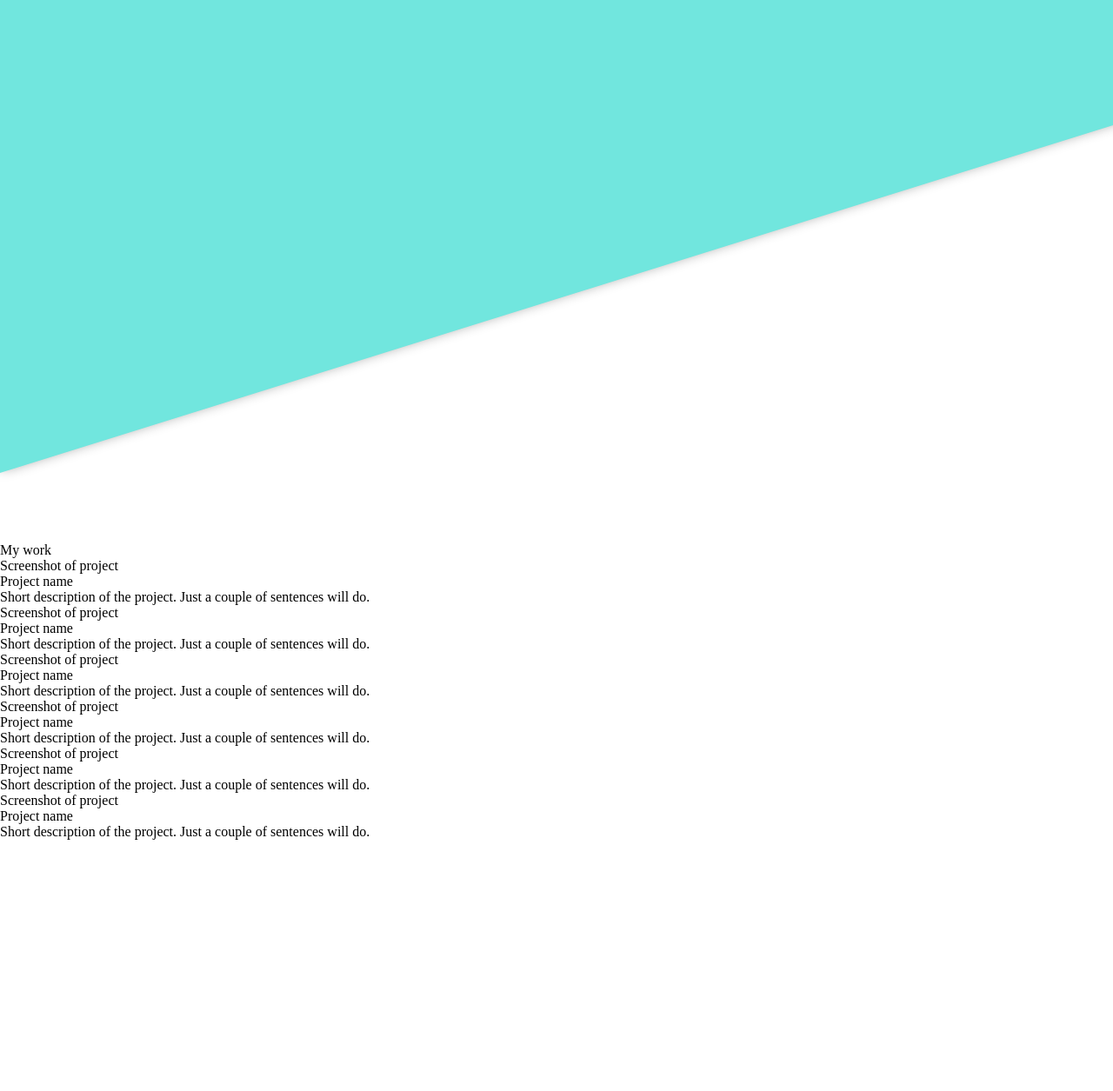
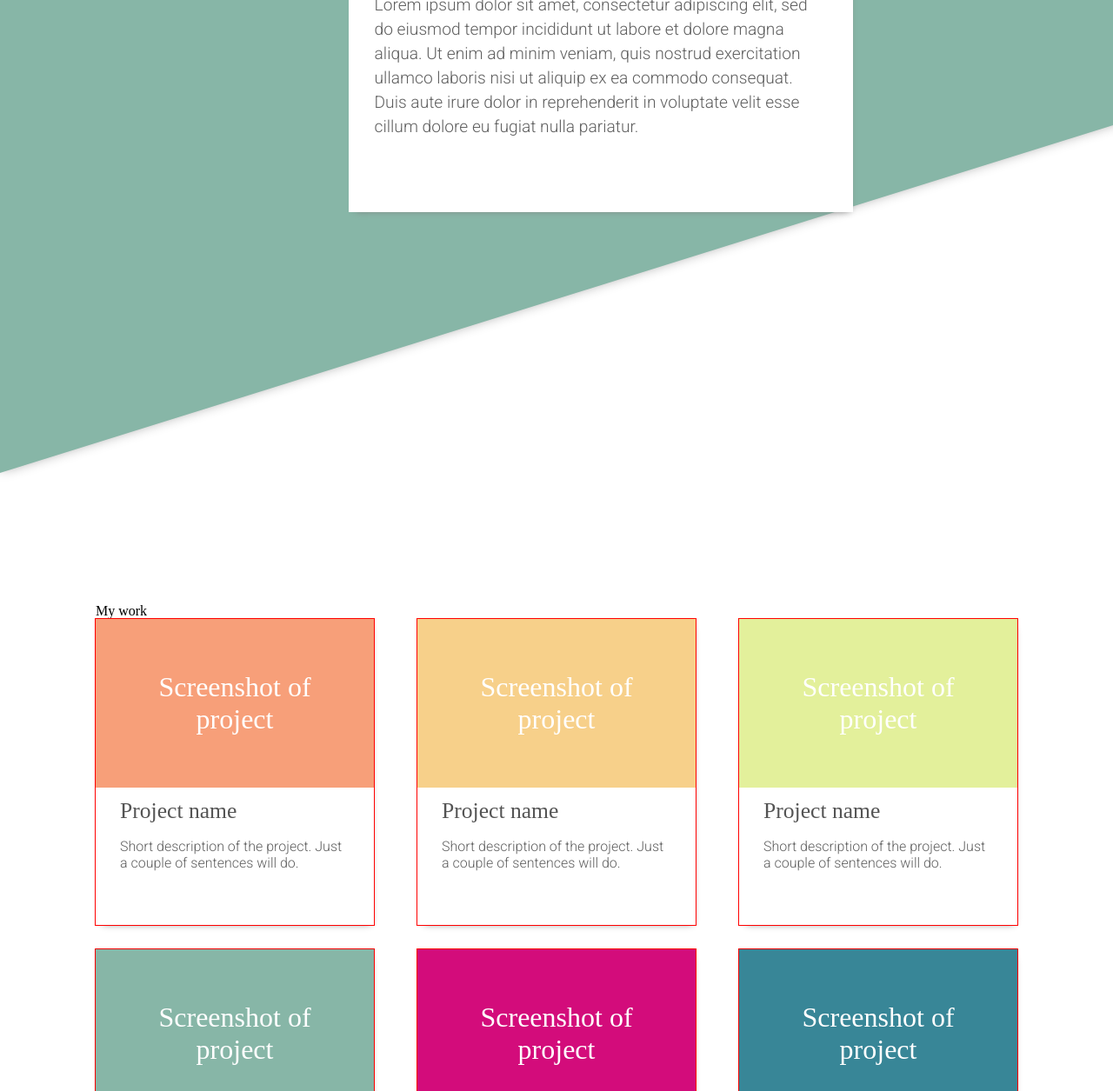
Before and after one commit to chavimiller/responsive-homepage, a plain HTML site: page index.html in a window 1280 px wide. Shown: the part 176-1431 px from the top of the page at 87% size. Drawn offline with Linux system fonts and the light colour scheme; a web font is replaced by a local one.

Commit message:
Start creating layout for each section

```diff
--- a/index.html
+++ b/index.html
@@ -17,18 +17,19 @@
       <span class="blue-bg-wrap">
         <span class="blue-bg"></span>
       </span>
+      <div class="profile-pic-frame">
         <div>Chavi Weisman</div>
-      <picture> </picture>
+        <picture></picture>
+      </div>
       <div class="about-frame">
-        <h1>About me</h1>
+        <h1 class="about-title">About me</h1>
         <p>
           Lorem ipsum dolor sit amet, consectetur adipiscing elit, sed do
           eiusmod tempor incididunt ut labore et dolore magna aliqua. Ut enim ad
           minim veniam, quis nostrud exercitation ullamco laboris nisi ut
           aliquip ex ea commodo consequat. Duis aute irure dolor in
           reprehenderit in voluptate velit esse cillum dolore eu fugiat nulla
-          pariatur. Excepteur sint occaecat cupidatat non proident, sunt in
-          culpa qui officia deserunt mollit anim id est laborum.
+          pariatur.
         </p>
         <div class="social-links">
           <div class="github-icon"></div>
@@ -41,81 +42,93 @@
       <h1>My work</h1>
       <div class="grid-container">
         <div class="card-container">
-          <div class="screenshot">
+          <div class="screenshot" style="background-color: #f79f79">
             <div>Screenshot of project</div>
           </div>
+          <div class="card-text-container">
             <div class="title-container">
-            <div>Project name</div>
+              <div class="project-name">Project name</div>
               <div class="project-links"></div>
             </div>
-          <div>
+            <p>
               Short description of the project. Just a couple of sentences will
               do.
+            </p>
           </div>
         </div>
         <div class="card-container">
-          <div class="screenshot">
+          <div class="screenshot" style="background-color: #f7d08a">
             <div>Screenshot of project</div>
           </div>
+          <div class="card-text-container">
             <div class="title-container">
-            <div>Project name</div>
+              <div class="project-name">Project name</div>
               <div class="project-links"></div>
             </div>
-          <div>
+            <p>
               Short description of the project. Just a couple of sentences will
               do.
+            </p>
           </div>
         </div>
         <div class="card-container">
-          <div class="screenshot">
+          <div class="screenshot" style="background-color: #e3f09b">
             <div>Screenshot of project</div>
           </div>
+          <div class="card-text-container">
             <div class="title-container">
-            <div>Project name</div>
+              <div class="project-name">Project name</div>
               <div class="project-links"></div>
             </div>
-          <div>
+            <p>
               Short description of the project. Just a couple of sentences will
               do.
+            </p>
           </div>
         </div>
         <div class="card-container">
-          <div class="screenshot">
+          <div class="screenshot" style="background-color: #87b6a7">
             <div>Screenshot of project</div>
           </div>
+          <div class="card-text-container">
             <div class="title-container">
-            <div>Project name</div>
+              <div class="project-name">Project name</div>
               <div class="project-links"></div>
             </div>
-          <div>
+            <p>
               Short description of the project. Just a couple of sentences will
               do.
+            </p>
           </div>
         </div>
         <div class="card-container">
-          <div class="screenshot">
+          <div class="screenshot" style="background-color: #d30c7b">
             <div>Screenshot of project</div>
           </div>
+          <div class="card-text-container">
             <div class="title-container">
-            <div>Project name</div>
+              <div class="project-name">Project name</div>
               <div class="project-links"></div>
             </div>
-          <div>
+            <p>
               Short description of the project. Just a couple of sentences will
               do.
+            </p>
           </div>
         </div>
         <div class="card-container">
-          <div class="screenshot">
+          <div class="screenshot" style="background-color: #388697">
             <div>Screenshot of project</div>
           </div>
+          <div class="card-text-container">
             <div class="title-container">
-            <div>Project name</div>
+              <div class="project-name">Project name</div>
               <div class="project-links"></div>
             </div>
-          <div>
+            <p>
               Short description of the project. Just a couple of sentences will
               do.
+            </p>
           </div>
         </div>
       </div>
@@ -143,6 +156,7 @@
           <div class="twitter-icon"></div>
         </div>
       </div>
+      <div class="right-side"></div>
     </div>
   </body>
 </html>
--- a/style.css
+++ b/style.css
@@ -2,18 +2,26 @@
     margin: 0;
     padding: 0;
     font-family: "Playfair";
+
 }
 
+body {
+    margin: 70px 110px;
+    max-width: 100vw;
+    max-height: 100vh;
+}
 
 .roboto {
   font-family: "Roboto", sans-serif;
   font-optical-sizing: auto;
+  font-weight: 100;
 }
 
 
 .playfair {
   font-family: "Playfair", serif;
   font-optical-sizing: auto;
+
 }
 
 h1 {
@@ -25,6 +33,9 @@ h1 {
 
 p {
     font-family: "Roboto";
+    font-weight: 300;
+    font-size: 1em;
+    color: rgb(95, 95, 95);
 }
 
 .section {
@@ -32,6 +43,35 @@ p {
     min-height: 100vh;
 }
 
+.about-container {
+    display: flex;
+    justify-content: center;
+}
+
+.profile-pic-frame {
+    display: flex;
+
+}
+
+.about-frame {
+    display: flex;
+    flex-direction: column;
+    background-color: white;
+    max-width: 520px;
+    max-height: 280px;
+    box-shadow: 2px 5px 8px -6px gray;
+    padding: 50px 30px 20px 30px;
+    line-height: 28px;
+    gap: 20px;
+}
+
+.about-frame > p {
+    font-size: 1.2em;
+}
+
+.about-title {
+    font-size: 3em;
+}
 
 .blue-bg-wrap {
     filter: drop-shadow(0 -5px 8px gray);
@@ -43,14 +83,70 @@ p {
     z-index: -1;
 }
 
-
 .blue-bg {
     display: block;
     width: 180%;
     height: 100%;
-    background: rgb(113, 230, 222);
+    background: #87b6a7;
     clip-path: polygon(0 0, 100% 0, 0 100%);
+}
 
+.grid-container {
+    display: flex;
+    flex-direction: row;
+    flex-wrap: wrap;
+    justify-content: space-between;
+    flex-grow: 1;
+    gap: 28px;
+}
+
+.card-container {
+    display: flex;
+    flex-direction: column;
+    max-width: 320px;
+    max-height: 400px;
+    padding-bottom: 50px;
+    outline: solid red 1px;
+    box-shadow: 2px 5px 8px -6px gray;
+}
+
+.screenshot {
+    display: flex;
+    align-items: start;
+    justify-content: center;
+    font-size: 2em;
+    flex-wrap: wrap;
+    padding: 60px 50px;
+    text-align: center;
+    color: white;
+}
+
+.card-text-container {
+    display: flex;
+    flex-direction: column;
+    align-items: start;
+    justify-content: center;
+    padding: 12px 28px;
+    gap: 16px;
+
+}
+
+.project-name {
+    font-size: 1.6em;
+    color: rgb(84, 84, 84);
+}
+
+.contact-container {
+    background-color: #87b6a7;
+    width: 100%;
+    min-height: 100vh;
+    margin: 0;
+    padding: 0;
+}
+
+.left-side {
+    display: flex;
+    flex-direction: column;
 }
 
 @media (max-width: 768px) {
```
Lines whose indentation alone changed are shown as unchanged.
